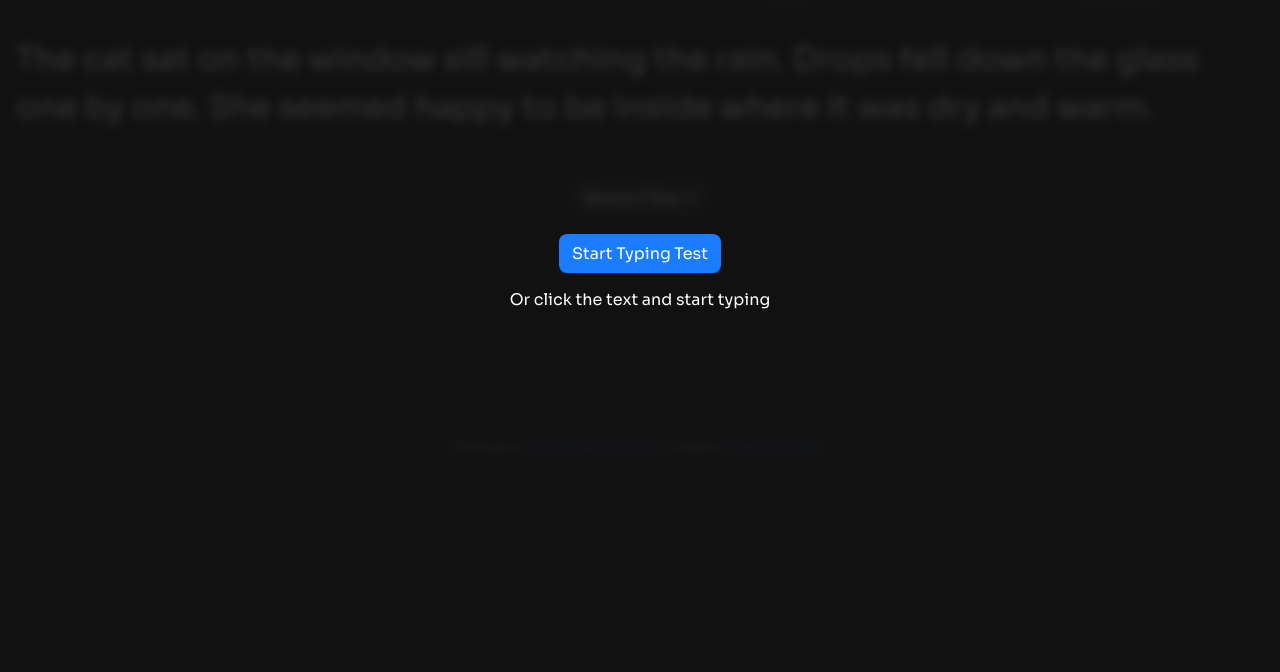
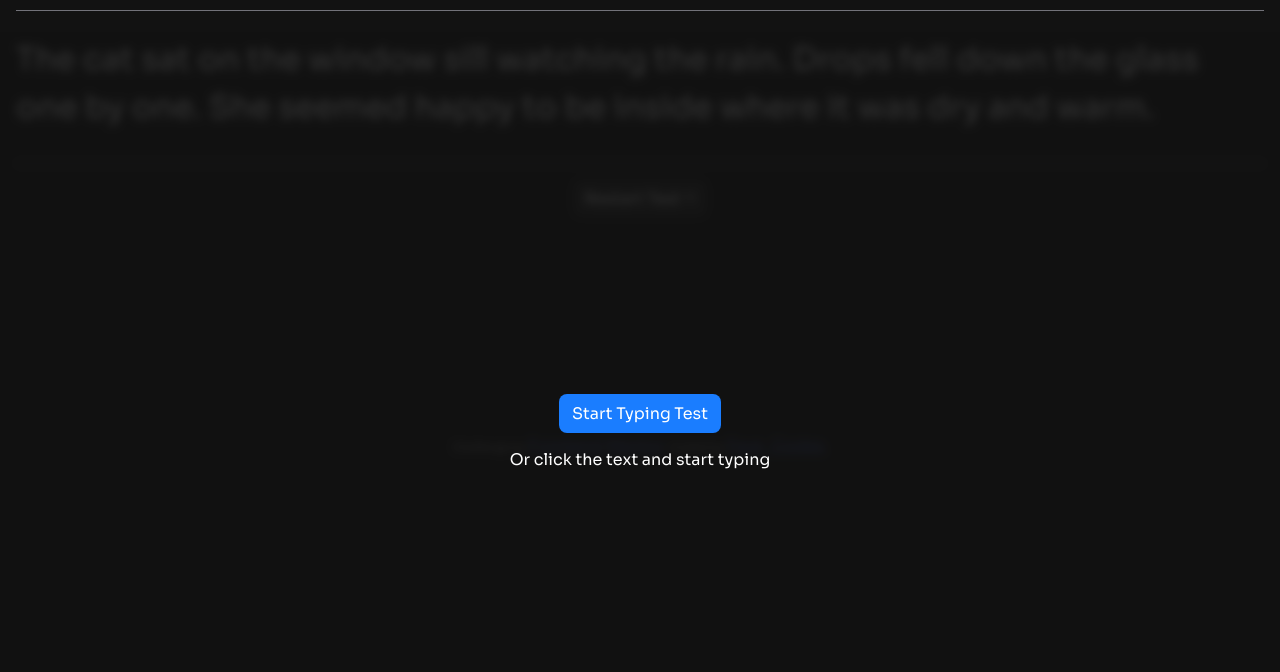
Before and after one commit to Fave-code2/Typing-speed, a website built with Vite: page index.html in a window 1280 px wide. Shown: the part 128-800 px from the top of the page. Built offline with nearby package versions, Linux system fonts and the light colour scheme.

Commit message:
adjusting style desktop overlay

```diff
--- a/src/style.css
+++ b/src/style.css
@@ -29,7 +29,7 @@
   color: var(--Text-Color);
   padding: 1rem;
   min-height: 100vh;
-  /* overflow-y: hidden; */
+  overflow-y: hidden;
 }
 
 .header {
@@ -188,7 +188,10 @@
 
 .overlay {
   position: fixed;
-  inset: 0;
+  top: 20%;
+  bottom: 0;
+  left: 0;
+  right: 0;
   width: 100%;
   height: 100%;
   display: flex;
```
